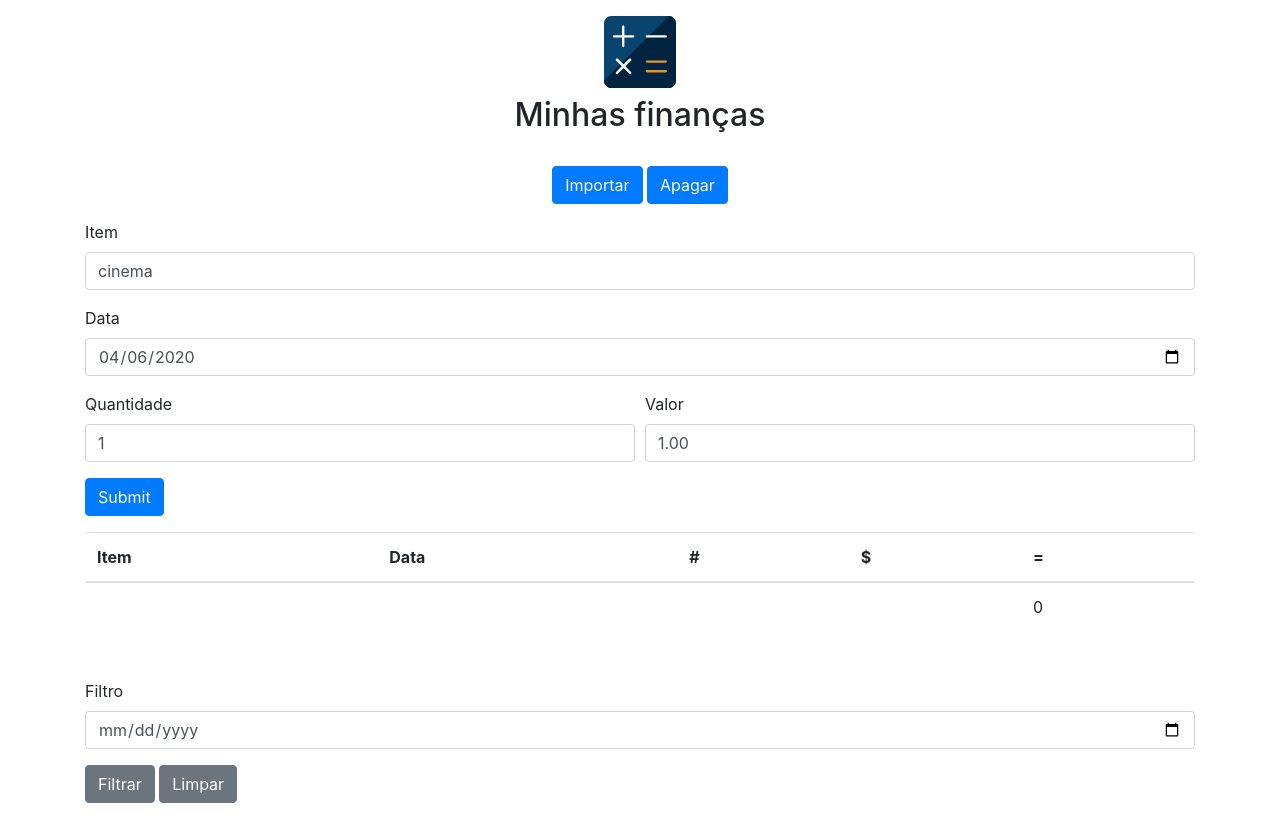
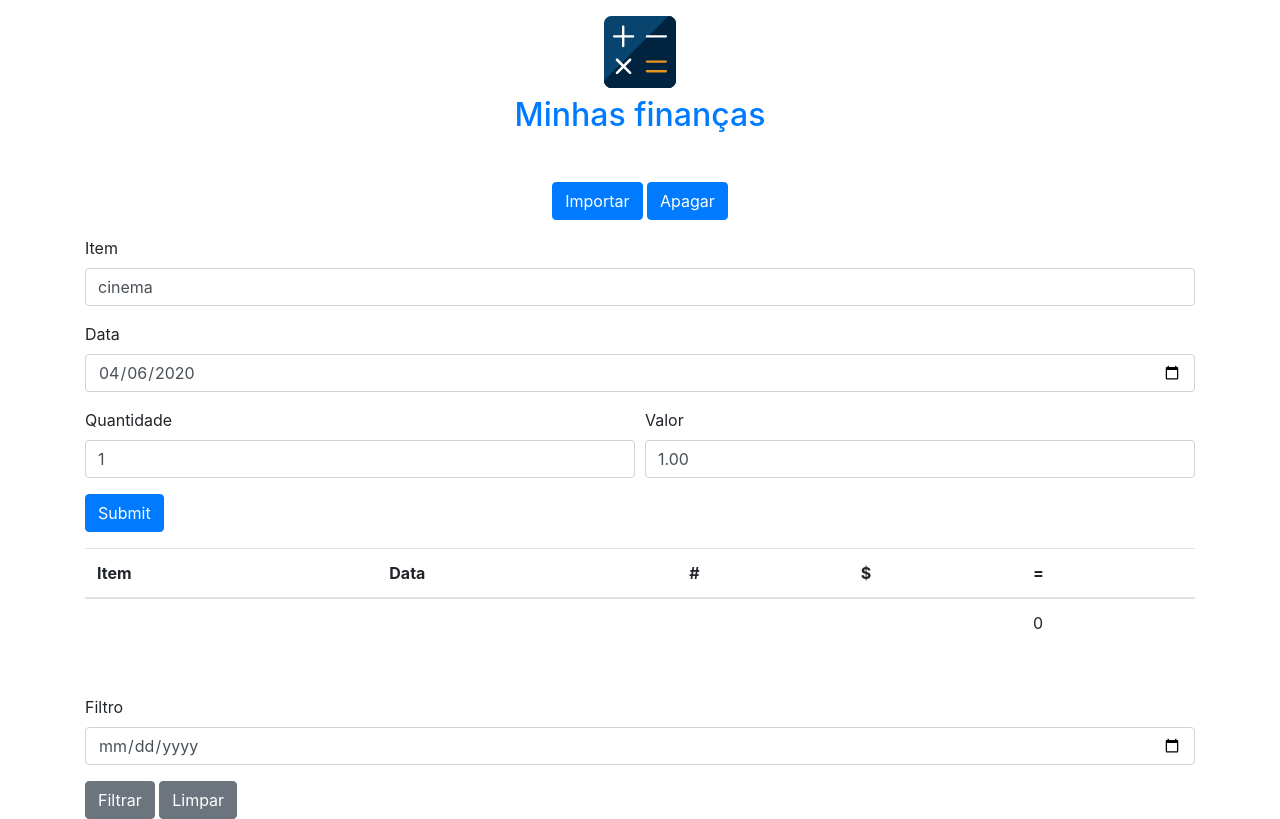
Before and after one commit to danvitoriano/minhas-financas, a plain HTML site: page client/index.html in a window 1280 px wide. Drawn offline with nearby package versions, Linux system fonts and the light colour scheme.

Commit message:
Finalizado atividade 6

```diff
--- a/client/index.html
+++ b/client/index.html
@@ -18,7 +18,11 @@
         style="width: 72px; height: 72px;"
         alt="Logo Minhas Finanças"
       />
-      <h1 class="h2 py-2">Minhas finanças</h1>
+      <h1 class="h2 py-2">
+        <a href='/pricing/pricing/index.html'>
+          <p>Minhas finanças</p>
+        </a>
+      </h1>
     </div>
 
     <div class="text-center">
```
